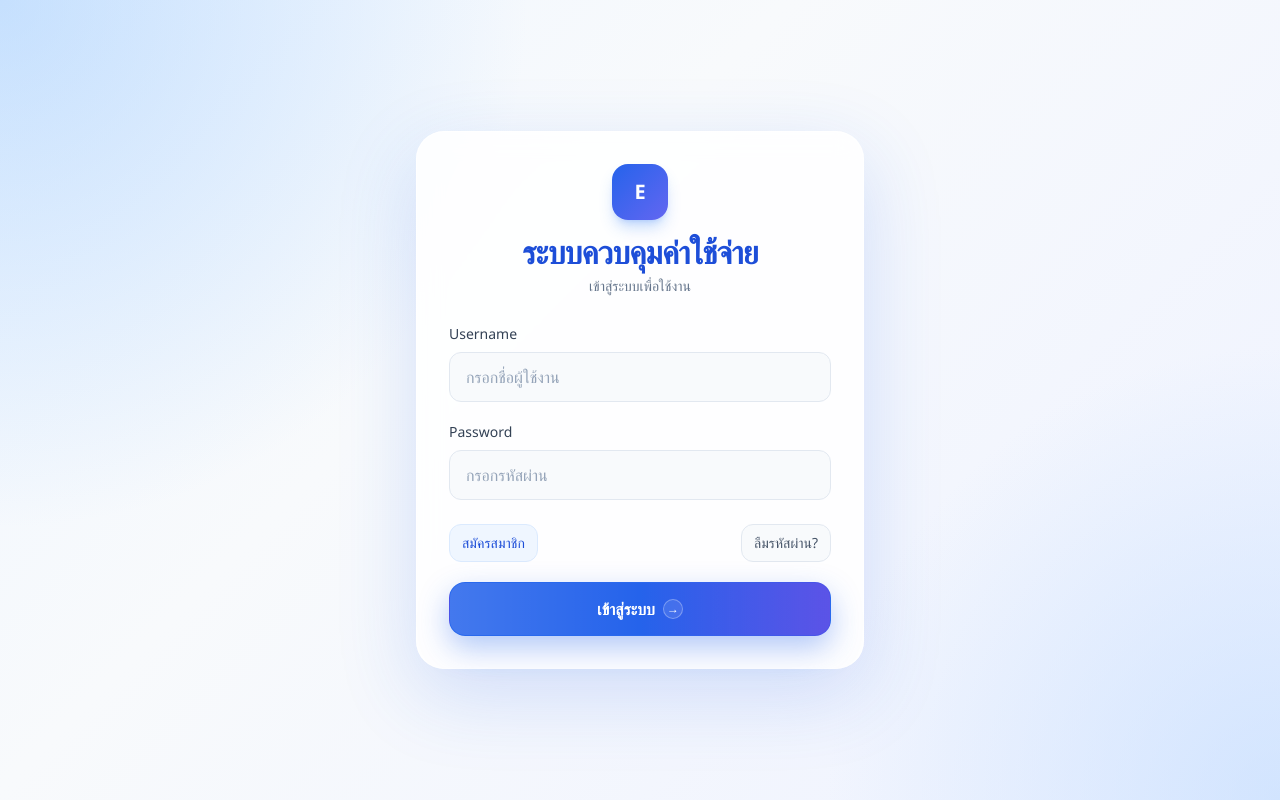
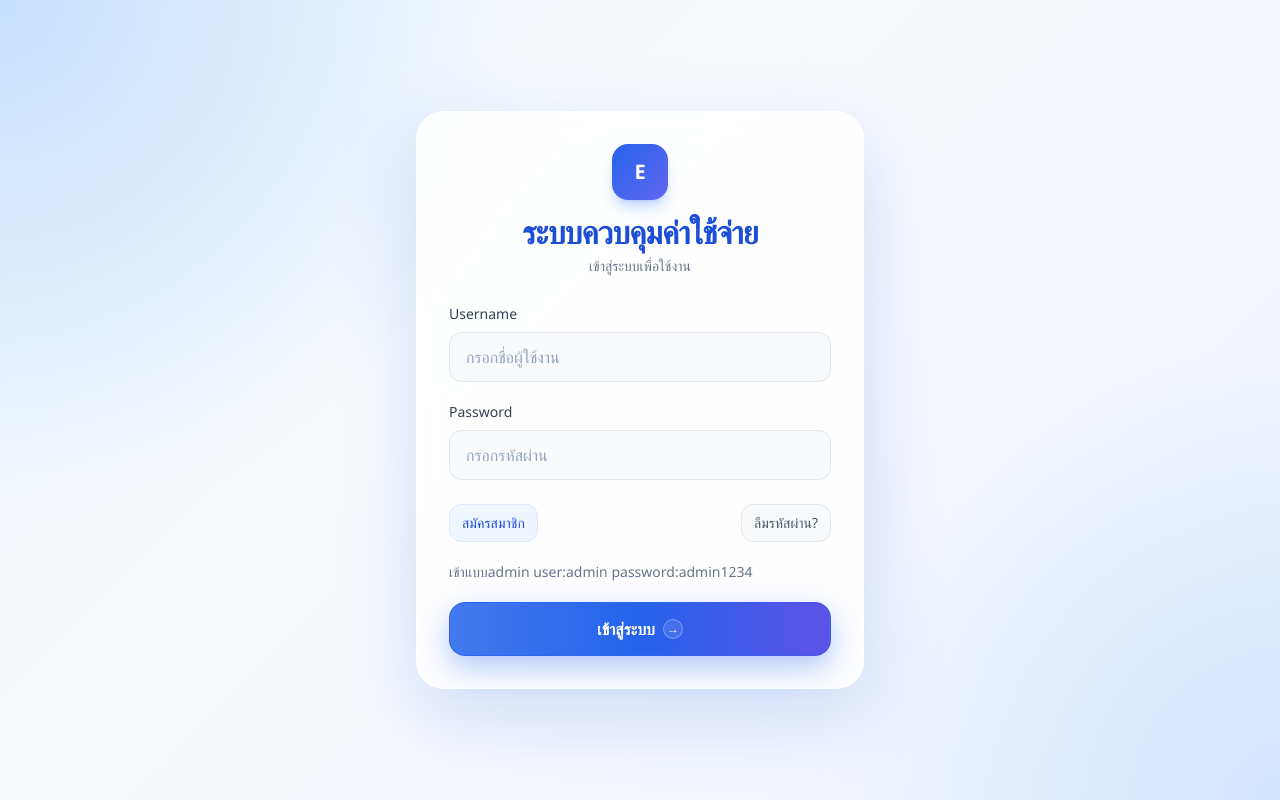
Before and after one commit to dujkanitrataksorn/e-utilities-cost-19, a Vue app in the folder frontend/: page /login in a window 1280 px wide. Built offline with nearby package versions, Linux system fonts and the light colour scheme; no server answers; the HTML template or start-up script is replaced by a standard one.

Commit message:
Edit admin

```diff
--- a/frontend/src/views/LoginView.vue
+++ b/frontend/src/views/LoginView.vue
@@ -78,7 +78,9 @@ async function handleSubmit() {
             ลืมรหัสผ่าน?
           </router-link>
         </div>
-
+        <div>
+<p class="mt-2 text-sm text-slate-500">เข้าแบบadmin user:admin password:admin1234 </p>
+</div>
         <button
           type="submit"
           :disabled="loading"
```
